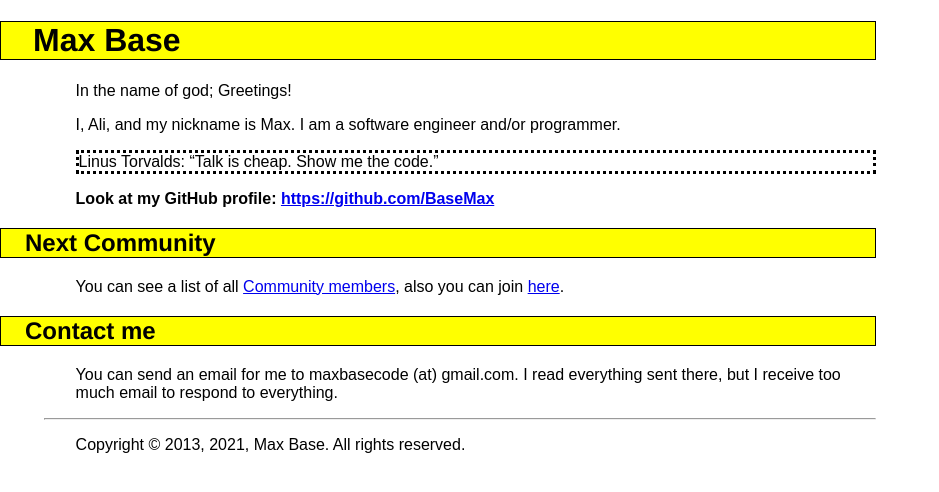
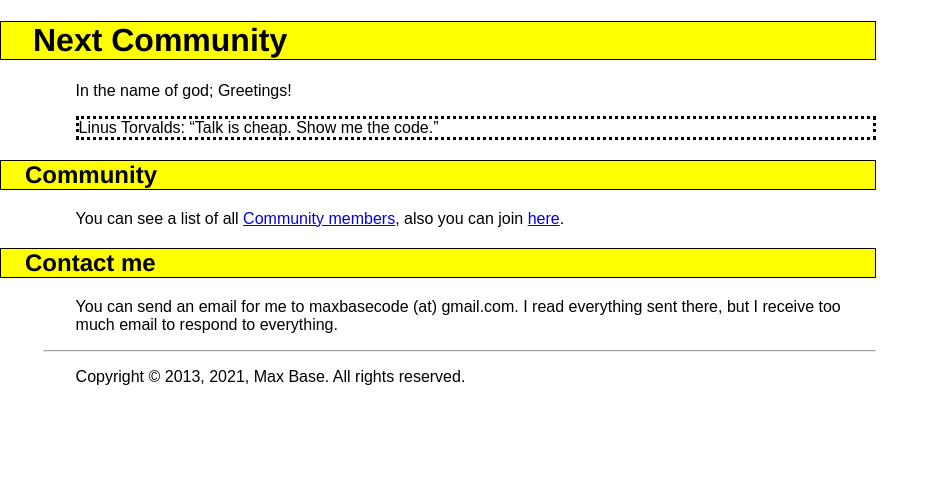
Before and after one commit to dev-blueMagician/NextCommunity.github.io, a Jekyll site: the page built from index.md, in a window 1280 px wide. Shown: the top 492 px of the page, without its empty margins (0-939 px from the left). Built offline with Jekyll 4.4.1, drawn with Linux system fonts in a browser that asks for light colours.

Commit message:
change main page text

```diff
--- a/index.md
+++ b/index.md
@@ -1,26 +1,24 @@
 ---
 layout: default
-title: Max Base - Software Engineer and Open source maintainer
+title: Next Community - Software Engineers agency
 ---
 
-# Max Base
+# Next Community
 
 <!-- ([Also available in Persian](https://maxbase.ir/){:target="_blank"}) -->
 
 In the name of god; Greetings!
 
-I, Ali, and my nickname is Max. I am a software engineer and/or programmer.
-
 <p class="callout">
 	Linus Torvalds: “Talk is cheap. Show me the code.”
 </p>
 
-**Look at my GitHub profile: [https://github.com/BaseMax](https://github.com/BaseMax){:target="\_blank"}**
-
-## Next Community
+## Community
 
 You can see a list of all [Community members](/network/){:target="\_blank"}, also you can join [here](https://github.com/NextCommunity/NextCommunity#do-you-want-to-add-yourself){:target="\_blank"}.
 
 ## Contact me
 
 You can send an email for me to maxbasecode (at) gmail.com. I read everything sent there, but I receive too much email to respond to everything.
+
+<!-- JOHN PLEASE ADD YOUR EMAIL ADDRESS HERE -->
```
